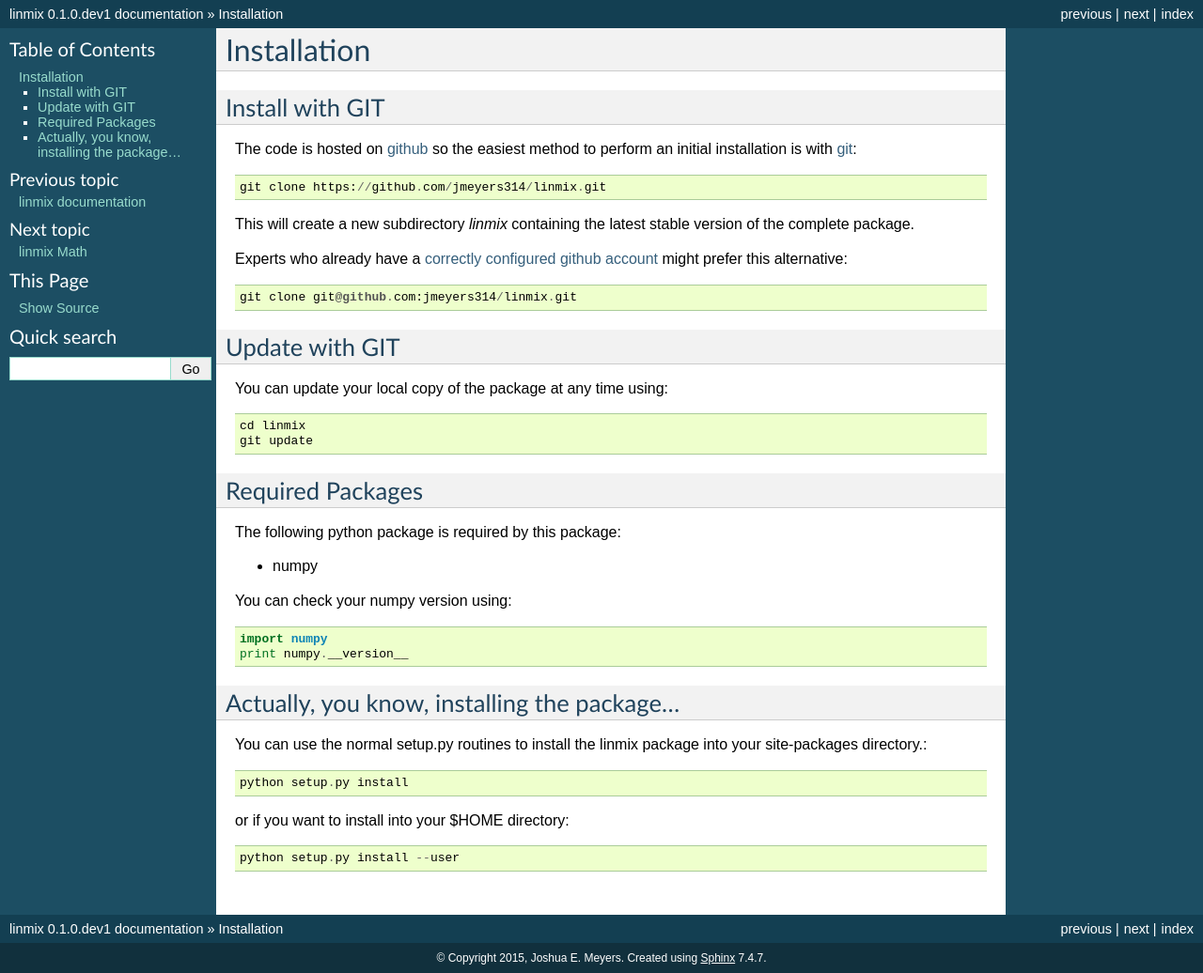
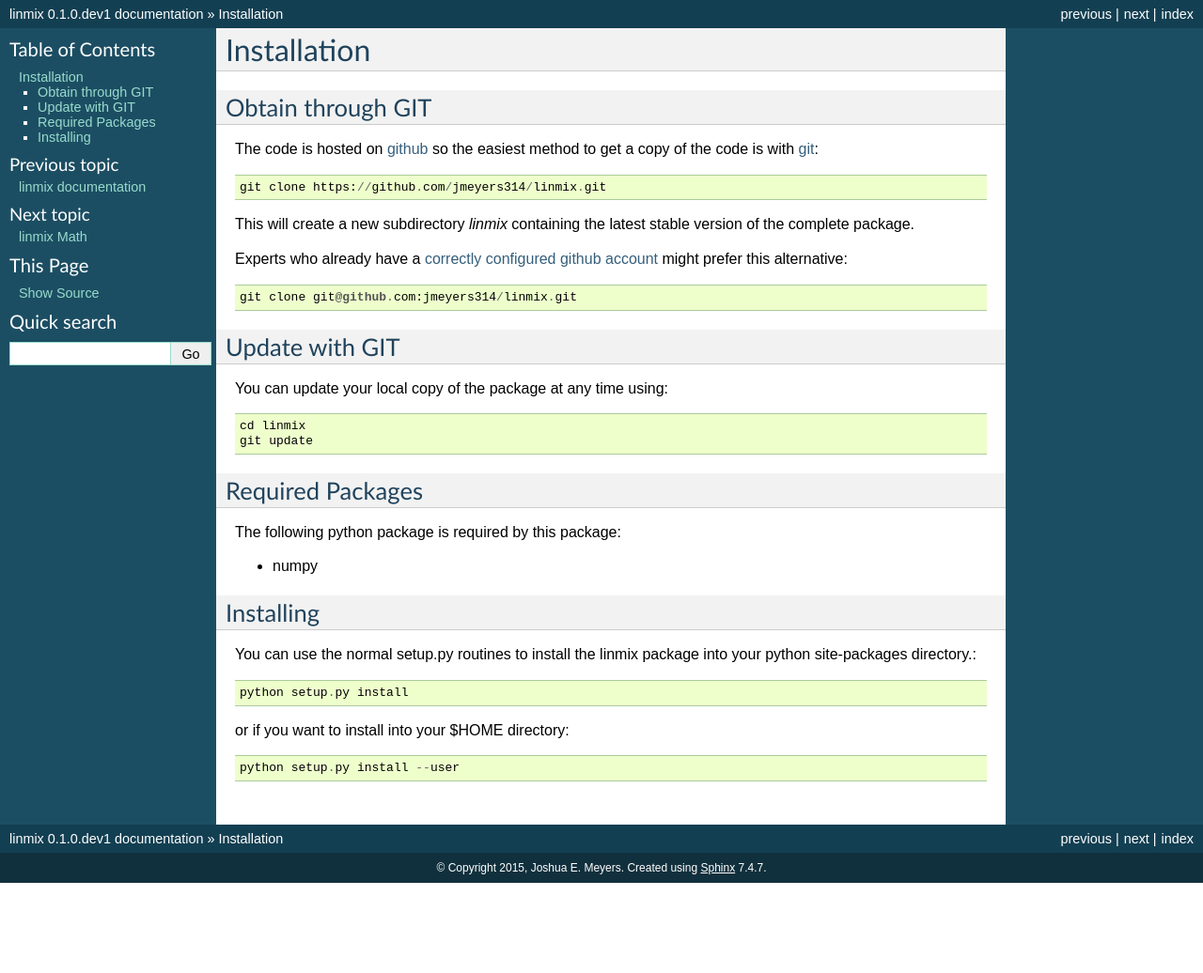
Before and after one commit to jmeyers314/linmix, a Sphinx documentation site: the page built from docs/install.rst, in a window 1280 px wide. Shown: the whole page at 94% size. Built offline with Sphinx 7.4.7, drawn with Linux system fonts in a browser that asks for light colours; after the commit the page ends 940 px from its top, so only the background shows below that.

Commit message:
clean up installation instructions

```diff
--- a/docs/install.rst
+++ b/docs/install.rst
@@ -1,16 +1,20 @@
 Installation
 ============
 
-Install with GIT
-----------------
+Obtain through GIT
+------------------
 
-The code is hosted on `github <https://github.com/jmeyers314/linmix>`_ so the easiest method to perform an initial installation is with `git <http://git-scm.com>`_::
+The code is hosted on `github <https://github.com/jmeyers314/linmix>`_ so the easiest method to
+get a copy of the code is with `git <http://git-scm.com>`_::
 
 	git clone https://github.com/jmeyers314/linmix.git
 
-This will create a new subdirectory `linmix` containing the latest stable version of the complete package.
+This will create a new subdirectory `linmix` containing the latest stable version of the complete
+package.
 
-Experts who already have a `correctly configured github account <https://help.github.com/articles/which-remote-url-should-i-use/#cloning-with-ssh>`_ might prefer this alternative::
+Experts who already have a `correctly configured github account
+<https://help.github.com/articles/which-remote-url-should-i-use/#cloning-with-ssh>`_ might prefer
+this alternative::
 
 	git clone git@github.com:jmeyers314/linmix.git
 
@@ -29,15 +33,11 @@ The following python package is required by this package:
 
 * numpy
 
-You can check your numpy version using::
+Installing
+----------
 
-	import numpy
-	print numpy.__version__
-
-Actually, you know, installing the package...
----------------------------------------------
-
-You can use the normal setup.py routines to install the linmix package into your site-packages directory.::
+You can use the normal setup.py routines to install the linmix package into your python site-packages
+directory.::
 
   python setup.py install
 
```
